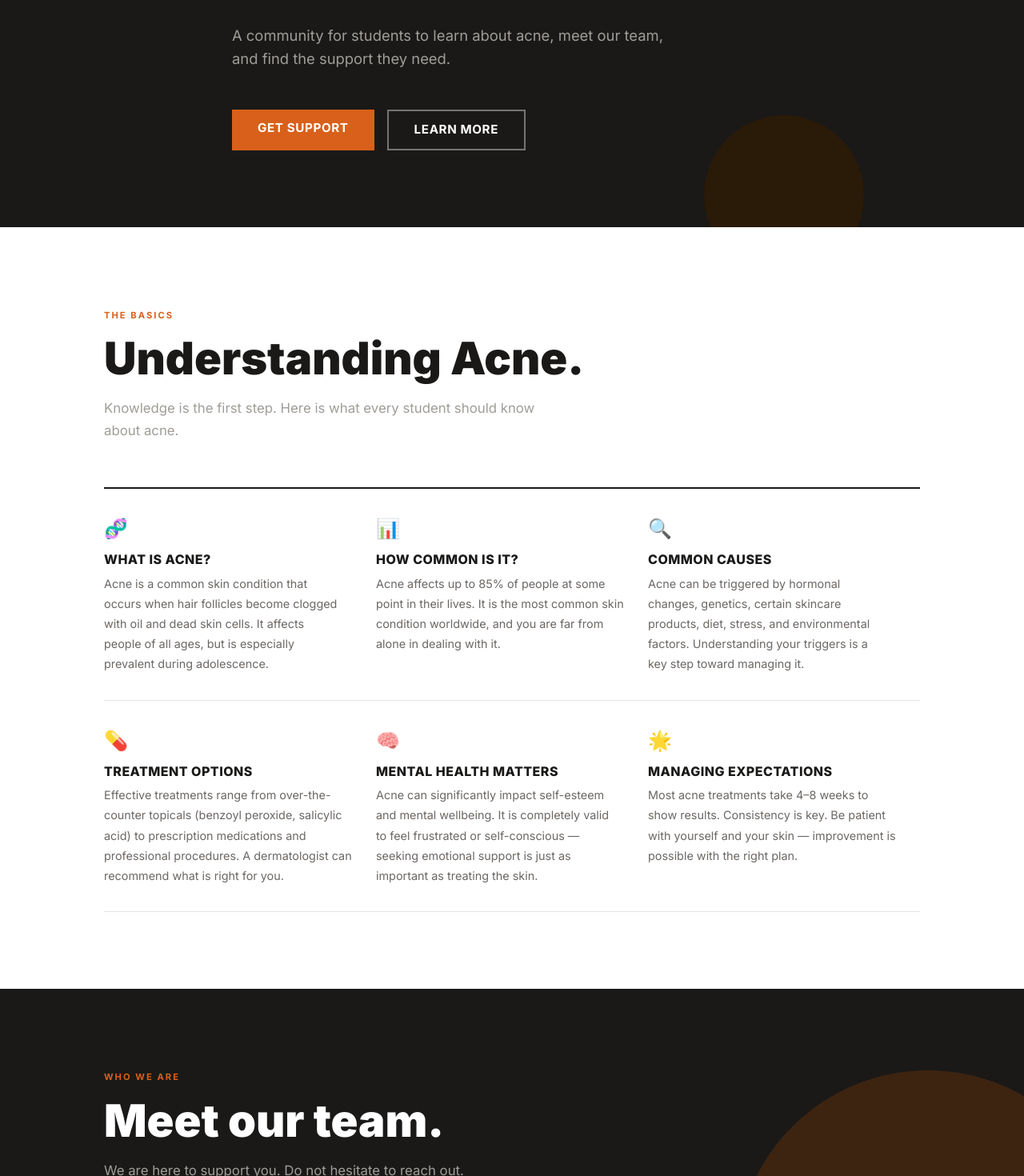
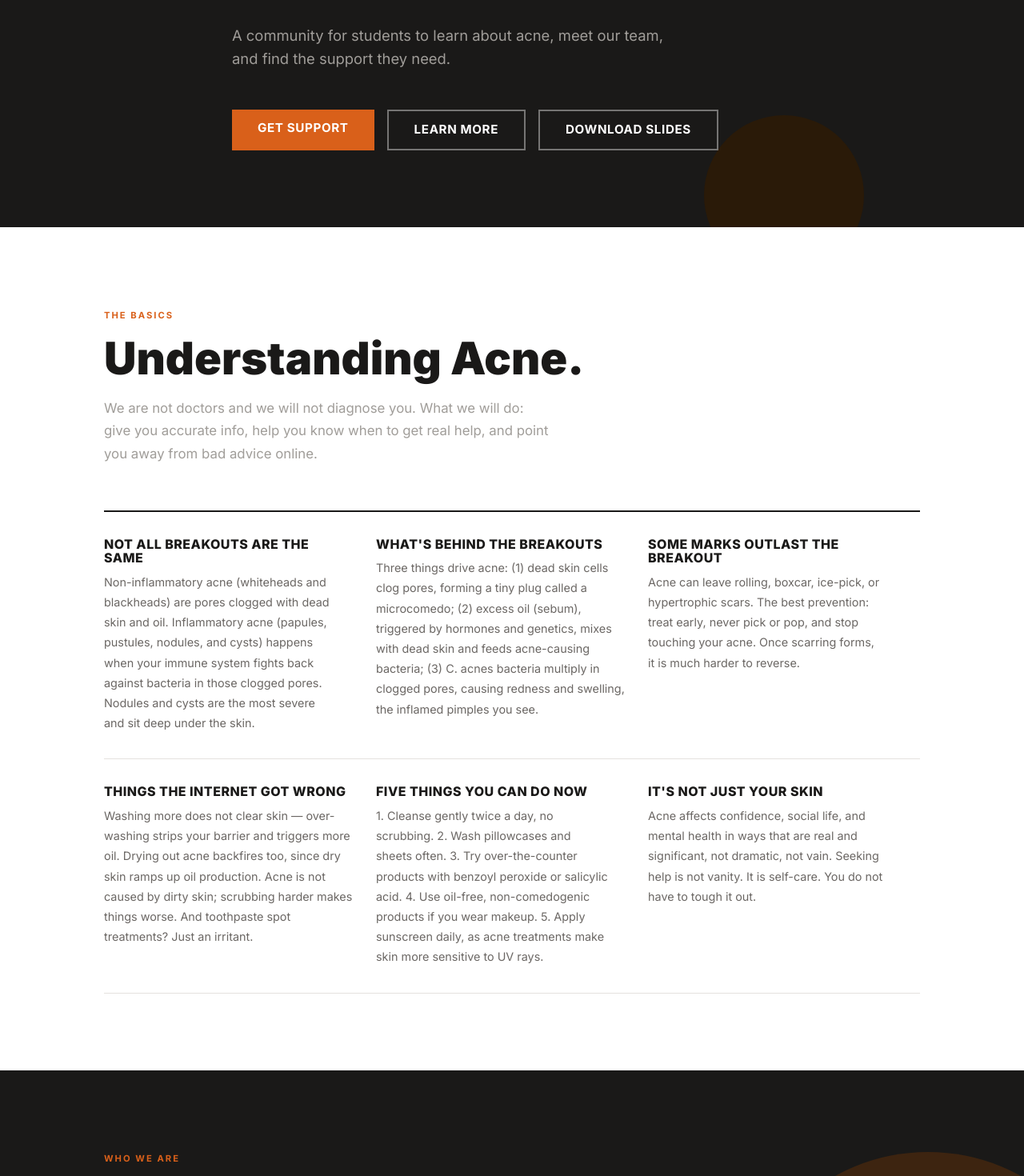
Before and after one commit to Skin-Guild/landing-page, a React (Vite) app: page / in a window 1280 px wide. Shown: the part 480-1950 px from the top of the page at 80% size. Built offline with nearby package versions, Linux system fonts and the light colour scheme.

Commit message:
Updated content to match presentation

```diff
--- a/src/components/AboutAcne.tsx
+++ b/src/components/AboutAcne.tsx
@@ -1,45 +1,38 @@
 interface AcneFact {
-  icon: string
   title: string
   description: string
 }
 
 const facts: AcneFact[] = [
   {
-    icon: '🧬',
-    title: 'What Is Acne?',
+    title: 'Not All Breakouts Are the Same',
     description:
-      'Acne is a common skin condition that occurs when hair follicles become clogged with oil and dead skin cells. It affects people of all ages, but is especially prevalent during adolescence.',
+      'Non-inflammatory acne (whiteheads and blackheads) are pores clogged with dead skin and oil. Inflammatory acne (papules, pustules, nodules, and cysts) happens when your immune system fights back against bacteria in those clogged pores. Nodules and cysts are the most severe and sit deep under the skin.',
   },
   {
-    icon: '📊',
-    title: 'How Common Is It?',
+    title: "What's Behind the Breakouts",
     description:
-      'Acne affects up to 85% of people at some point in their lives. It is the most common skin condition worldwide, and you are far from alone in dealing with it.',
+      'Three things drive acne: (1) dead skin cells clog pores, forming a tiny plug called a microcomedo; (2) excess oil (sebum), triggered by hormones and genetics, mixes with dead skin and feeds acne-causing bacteria; (3) C. acnes bacteria multiply in clogged pores, causing redness and swelling, the inflamed pimples you see.',
   },
   {
-    icon: '🔍',
-    title: 'Common Causes',
+    title: 'Some Marks Outlast the Breakout',
     description:
-      'Acne can be triggered by hormonal changes, genetics, certain skincare products, diet, stress, and environmental factors. Understanding your triggers is a key step toward managing it.',
+      'Acne can leave rolling, boxcar, ice-pick, or hypertrophic scars. The best prevention: treat early, never pick or pop, and stop touching your acne. Once scarring forms, it is much harder to reverse.',
   },
   {
-    icon: '💊',
-    title: 'Treatment Options',
+    title: 'Things the Internet Got Wrong',
     description:
-      'Effective treatments range from over-the-counter topicals (benzoyl peroxide, salicylic acid) to prescription medications and professional procedures. A dermatologist can recommend what is right for you.',
+      'Washing more does not clear skin — over-washing strips your barrier and triggers more oil. Drying out acne backfires too, since dry skin ramps up oil production. Acne is not caused by dirty skin; scrubbing harder makes things worse. And toothpaste spot treatments? Just an irritant.',
   },
   {
-    icon: '🧠',
-    title: 'Mental Health Matters',
+    title: 'Five Things You Can Do Now',
     description:
-      'Acne can significantly impact self-esteem and mental wellbeing. It is completely valid to feel frustrated or self-conscious — seeking emotional support is just as important as treating the skin.',
+      '1. Cleanse gently twice a day, no scrubbing. 2. Wash pillowcases and sheets often. 3. Try over-the-counter products with benzoyl peroxide or salicylic acid. 4. Use oil-free, non-comedogenic products if you wear makeup. 5. Apply sunscreen daily, as acne treatments make skin more sensitive to UV rays.',
   },
   {
-    icon: '🌟',
-    title: 'Managing Expectations',
+    title: "It's Not Just Your Skin",
     description:
-      'Most acne treatments take 4–8 weeks to show results. Consistency is key. Be patient with yourself and your skin — improvement is possible with the right plan.',
+      'Acne affects confidence, social life, and mental health in ways that are real and significant, not dramatic, not vain. Seeking help is not vanity. It is self-care. You do not have to tough it out.',
   },
 ]
 
@@ -51,14 +44,14 @@ export default function AboutAcne() {
           <span className="section-label">The basics</span>
           <h2 className="section-title">Understanding Acne.</h2>
           <p className="section-subtitle">
-            Knowledge is the first step. Here is what every student should know
-            about acne.
+            We are not doctors and we will not diagnose you. What we will do:
+            give you accurate info, help you know when to get real help, and
+            point you away from bad advice online.
           </p>
         </div>
         <div className="facts-grid">
           {facts.map((fact) => (
             <div key={fact.title} className="fact-card">
-              <div className="fact-icon">{fact.icon}</div>
               <h3 className="fact-title">{fact.title}</h3>
               <p className="fact-description">{fact.description}</p>
             </div>
--- a/src/components/Hero.tsx
+++ b/src/components/Hero.tsx
@@ -22,6 +22,13 @@ export default function Hero() {
             <a href="#about-acne" className="btn btn-secondary">
               Learn More
             </a>
+            <a
+              href="/acne_education.pdf"
+              download="Acne_Education_Healthy_Skin_Project.pdf"
+              className="btn btn-secondary"
+            >
+              Download Slides
+            </a>
           </div>
         </div>
       </div>
--- a/src/components/Resources.tsx
+++ b/src/components/Resources.tsx
@@ -1,25 +1,26 @@
 interface Resource {
   category: string
-  icon: string
   items: { label: string; description: string; action?: string; href?: string }[]
 }
 
 const resources: Resource[] = [
   {
-    category: 'Talk to Us',
-    icon: '💬',
+    category: 'Who Do I See?',
     items: [
       {
-        label: 'Ask a Question',
+        label: 'Mild acne (fewer than 15 papules and pustules)',
         description:
-          'Have a question about acne or your skin? Reach out to our team directly and we will get back to you.',
-        action: 'Send a message',
+          'Try over-the-counter cleansers, serums, or moisturizers. A pharmacist can point you in the right direction. You can also ask your family doctor for advice.',
+      },
+      {
+        label: 'Moderate or severe acne (15+ papules/pustules, or nodules/cysts)',
+        description:
+          'Consider speaking to your family doctor or a dermatologist. Not sure what to say? Try: "I\'ve had acne for a while, I\'ve tried over-the-counter products and they haven\'t helped. Can we talk about treatment options?"',
       },
     ],
   },
   {
     category: 'Learn More',
-    icon: '📚',
     items: [
       {
         label: 'Acne and Rosacea Society of Canada',
@@ -55,7 +56,6 @@ export default function Resources() {
           {resources.map((resource) => (
             <div key={resource.category} className="resource-category">
               <div className="resource-category-header">
-                <span className="resource-icon">{resource.icon}</span>
                 <h3 className="resource-category-title">{resource.category}</h3>
               </div>
               <div className="resource-items">
```
Also changed, not shown: 1 other file (tests, documents, lock files or other folders).
